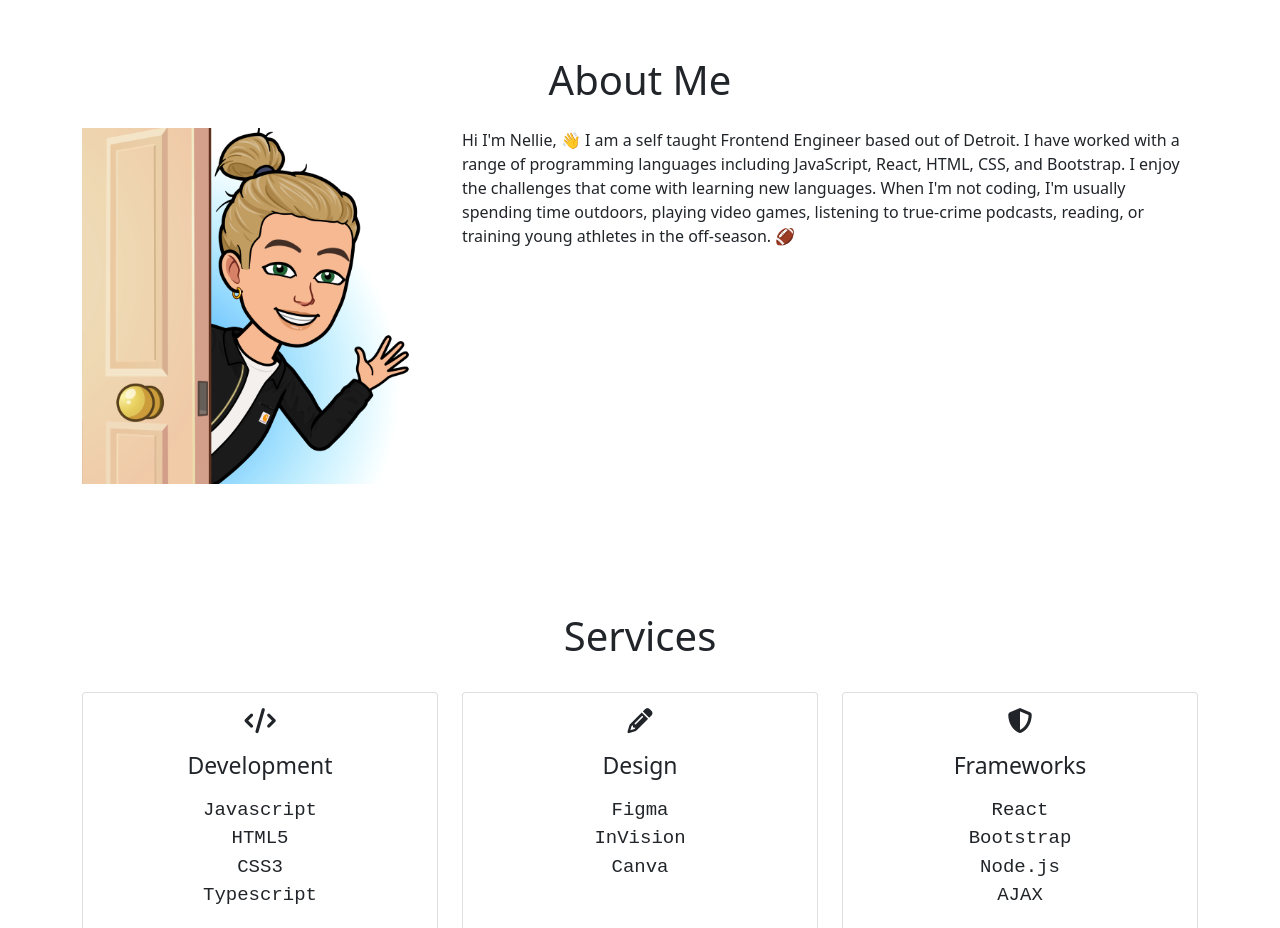
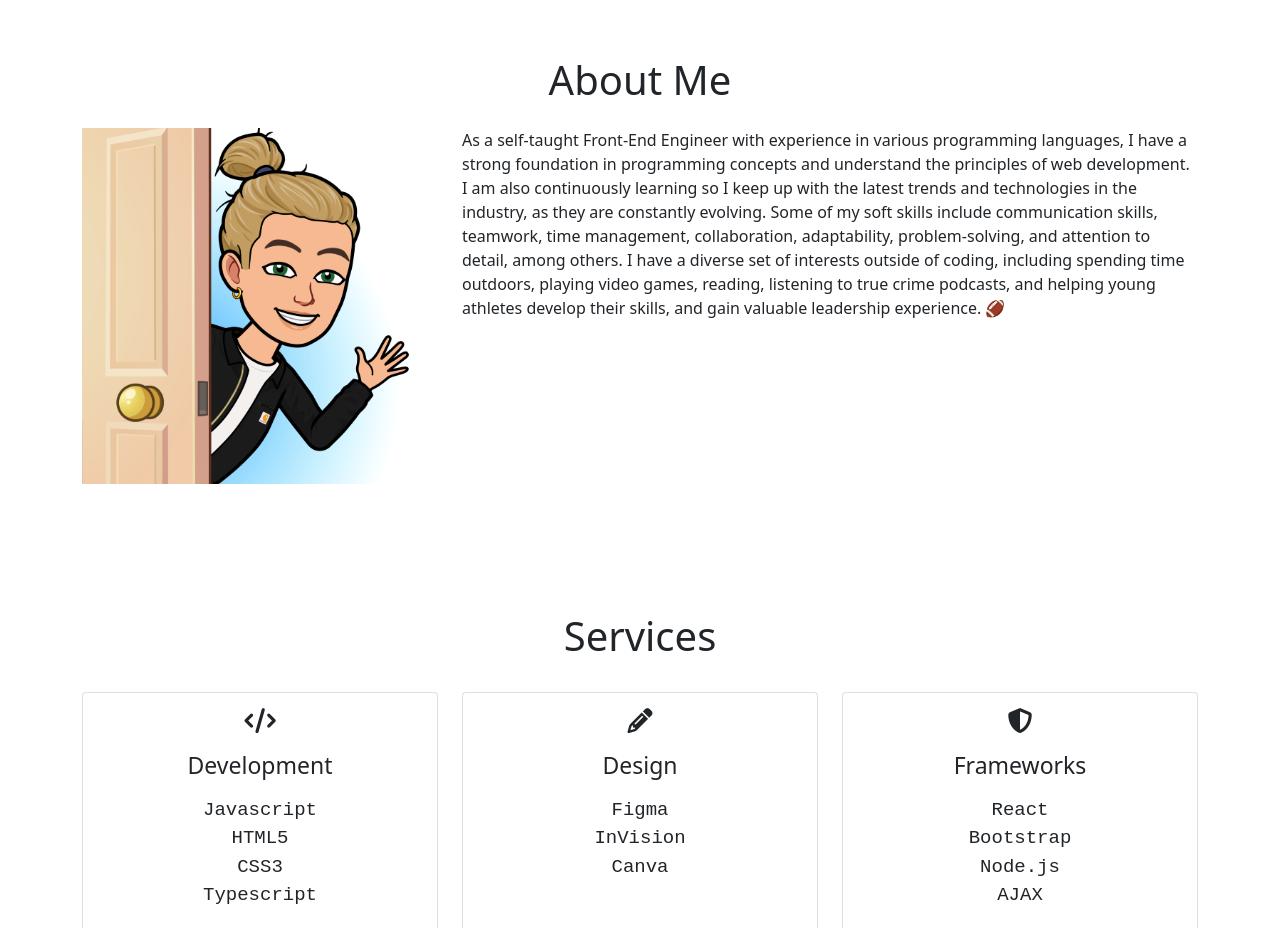
Before and after one commit to gozica/Dev-Portfolio, a plain HTML site: page index.html in a window 1280 px wide. Shown: the part 920-1848 px from the top of the page. Drawn offline with nearby package versions, Linux system fonts and the light colour scheme.

Commit message:
Update index.html

```diff
--- a/index.html
+++ b/index.html
@@ -67,11 +67,12 @@
 
                 <div class="col-lg-8">
                     <p>
-                        Hi I'm Nellie, 👋
-                            I am a self taught Frontend Engineer based out of Detroit. I have worked with a range of programming languages
-                            including JavaScript, React, HTML, CSS, and Bootstrap. I enjoy the challenges that come with learning new languages.
-                             When I'm not coding, I'm usually spending time outdoors,
-                             playing video games, listening to true-crime podcasts, reading, or training young athletes in the off-season. 🏈
+                        As a self-taught Front-End Engineer with experience in various programming languages, I have a strong foundation in
+                        programming concepts and understand the principles of web development. I am also continuously learning so I keep up
+                        with the latest trends and technologies in the industry, as they are constantly evolving.
+Some of my soft skills include communication skills, teamwork, time management, collaboration, adaptability, problem-solving, and attention
+to detail, among others. I have a diverse set of interests outside of coding, including spending time outdoors, playing video games, reading, listening to true crime
+ podcasts, and helping young athletes develop their skills, and gain valuable leadership experience. 🏈
                     </p>
                     <div class="row mt-3">
                         <div class="col-md-6">
```
